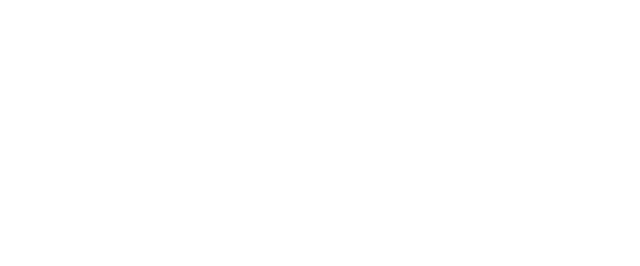
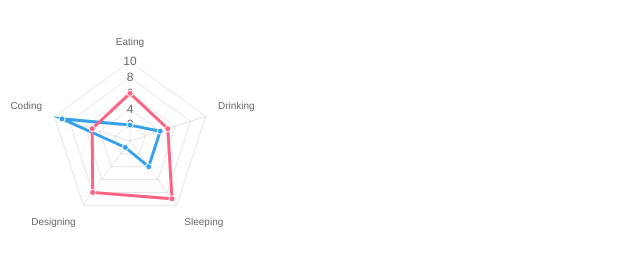
Before and after one commit to Wolfonye/marry-stats, a website built with webpack: page index.html in a window 1280 px wide. Shown: the whole page, without its empty margins (0-640 px from the left). Built offline with nearby package versions, Linux system fonts and the light colour scheme.

Commit message:
ADDS basic markup + chart-example

```diff
--- a/index.html
+++ b/index.html
@@ -7,6 +7,33 @@
     <title>Document</title>
 </head>
 <body>
-    <script src="bundle.js"></script>
+    <div class="character-card">
+        <div class="character-avatar">
+
+        </div>
+        <div class="character-info">
+            <div class="name"></div>
+            <div class="title"></div>
+            <div class="faction"></div>
+            <div class="description"></div>
+        </div>
+        <div class="character-mainStats">
+            <div class="character-mainStats--chartContainer">
+                <canvas class="character-mainStats--radar-chart"></canvas>
+            </div>
+        </div>
+        <div class="character-subStats">
+
+        </div>
+        <div class="character-skills">
+
+        </div>
+        <div class="character-talents">
+
+        </div>
+        <div class="character-constellation">
+
+        </div>
+    </div>
 </body>
 </html>
--- a/package.json
+++ b/package.json
@@ -28,6 +28,7 @@
     "webpack-cli": "^4.8.0"
   },
   "dependencies": {
-    "chart.js": "^3.5.1"
+    "chart.js": "^3.5.1",
+    "jquery": "^3.6.0"
   }
 }
--- a/src/index.js
+++ b/src/index.js
@@ -1,36 +1,52 @@
-import { Chart } from "chart.js";
+import { Chart, RadarController, LineElement, PointElement, Title, RadialLinearScale } from 'chart.js';
+
 import './scss/style.scss';
-
-function go() {
-    new Chart(
-        document.getElementById('myChart'),
-        config
-    );
-}
-
-const labels = [
-  'January',
-  'February',
-  'March',
-  'April',
-  'May',
-  'June',
-];
+import $ from "jquery";
 
 const data = {
-  labels: labels,
+  labels: [
+    'Eating',
+    'Drinking',
+    'Sleeping',
+    'Designing',
+    'Coding',
+  ],
   datasets: [{
-    label: 'My First dataset',
-    backgroundColor: 'rgb(255, 99, 132)',
+    label: 'My First Dataset',
+    data: [6, 5, 9, 8, 5],
+    fill: true,
+    backgroundColor: 'rgba(255, 99, 132, 0.2)',
     borderColor: 'rgb(255, 99, 132)',
-    data: [0, 10, 5, 2, 20, 30, 45],
+    pointBackgroundColor: 'rgb(255, 99, 132)',
+    pointBorderColor: '#fff',
+    pointHoverBackgroundColor: '#fff',
+    pointHoverBorderColor: 'rgb(255, 99, 132)'
+  }, {
+    label: 'My Second Dataset',
+    data: [2, 4, 4, 1, 9],
+    fill: true,
+    backgroundColor: 'rgba(54, 162, 235, 0.2)',
+    borderColor: 'rgb(54, 162, 235)',
+    pointBackgroundColor: 'rgb(54, 162, 235)',
+    pointBorderColor: '#fff',
+    pointHoverBackgroundColor: '#fff',
+    pointHoverBorderColor: 'rgb(54, 162, 235)'
   }]
 };
 
 const config = {
-    type: 'line',
-    data: data,
-    options: {}
+  type: "radar",
+  data: data,
+  options: {
+    elements: {
+      line: {
+        borderWidth: 3
+      }
+    }
+  }
 };
 
-go();
+$(function () {
+    Chart.register(RadarController, LineElement, PointElement, RadialLinearScale, Title);
+    new Chart($(".character-mainStats--radar-chart").get(), config);
+});
--- a/src/scss/style.scss
+++ b/src/scss/style.scss
@@ -1,3 +1,4 @@
-.test {
-    background-color: red;
+.character-mainStats--chartContainer {
+    height: 250px;
+    width: 250px;
 }
--- a/webpack.config.js
+++ b/webpack.config.js
@@ -23,5 +23,6 @@ module.exports = {
         ]
       }
     ]
-  }
+  },
+  watch: true,
 };
```
Also changed, not shown: 1 other file.
